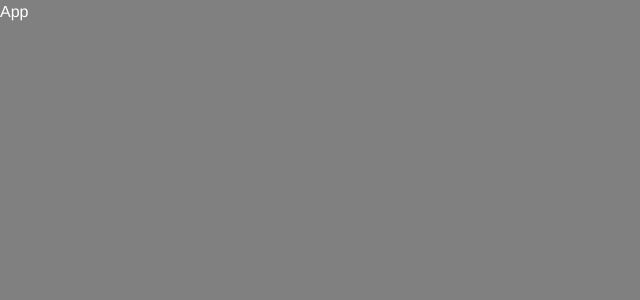
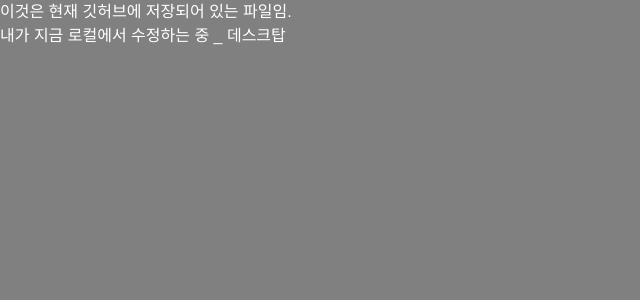
Before and after one commit to 6iq6iq6iq/webs-youtube, a React (Create React App) app: page / in a window 1280 px wide. Shown: the top 300 px of the page, without its empty margins (0-640 px from the left). Built offline with nearby package versions, Linux system fonts and the light colour scheme.

Commit message:
설명 읽어
이것은 현재 깃허브에 저장되어 있는 파일임.
내가 지금 로컬에서 수정하는 중 _ 데스크탑

```diff
--- a/src/App.js
+++ b/src/App.js
@@ -2,7 +2,13 @@ import React from 'react'
 
 const App = () => {
   return (
-    <div>App</div>
+    <>
+
+        <div>이것은 현재 깃허브에 저장되어 있는 파일임.</div>
+        <div>내가 지금 로컬에서 수정하는 중 _ 데스크탑</div>
+
+    </>
+
   )
 }
 
```
Also changed, not shown: 1 other file (tests, documents, lock files or other folders).
